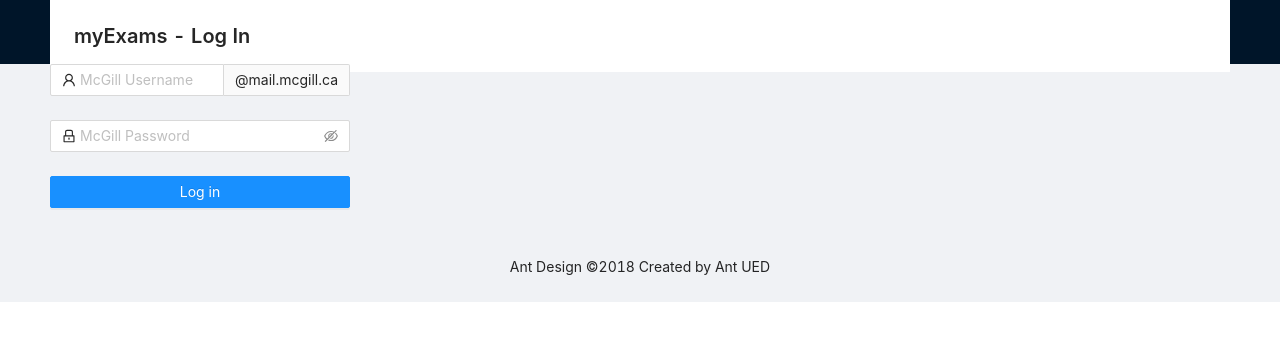
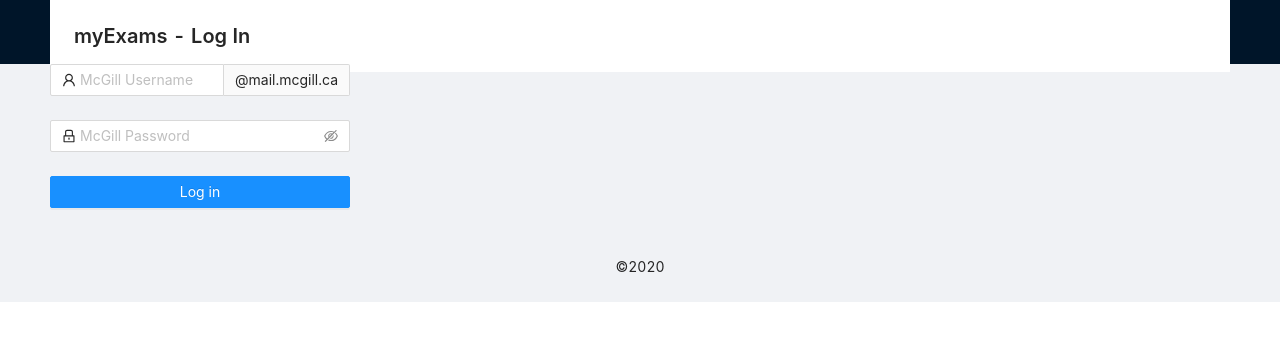
Before and after one commit to atsixian/my-exams, a React (Create React App) app: page / in a window 1280 px wide. Shown: the top 340 px of the page. Built offline with nearby package versions, Linux system fonts and the light colour scheme.

Commit message:
Updated Exam Page

```diff
--- a/src/App.js
+++ b/src/App.js
@@ -26,7 +26,7 @@
               <Route path="/" component={LoginForm} />
             </Switch>
             <Footer style={{ textAlign: "center" }}>
-              Ant Design ©2018 Created by Ant UED
+              ©2020
             </Footer>
           </Content>
         </Layout>
--- a/src/Exam.js
+++ b/src/Exam.js
@@ -2,12 +2,14 @@
 import { useGetCourses } from "./Components/Auth";
 import {useCookies} from 'react-cookie';
 import ExamTable from './Components/ExamTable';
+import filterCourses from './Functions/filterCourses.js';
+import {filterExams} from './Functions/filterExams.js';
 import toTable from './Functions/toTable';
+// TODO: create a logout function, clear cookies for safety
 
-// TODO: create a logout function, clear cookies for safety
 export default () => {
-  const [cookies] = useCookies(["jwt"])
-  const [courses] = useGetCourses(cookies.jwt);
+  const [cookies, _] = useCookies(["jwt"])
+  const courses = useGetCourses(cookies.jwt);
   // courses ? [...filterCourses(courses)].map(course => <li key={course.name}>{course}</li>) : <h1>NONO</h1>
-  return <ExamTable courses = {toTable([...filterCourses(courses)])}/>
+  return <ExamTable courses = {toTable(filterExams([...filterCourses(courses)]))}/>
 }
```
